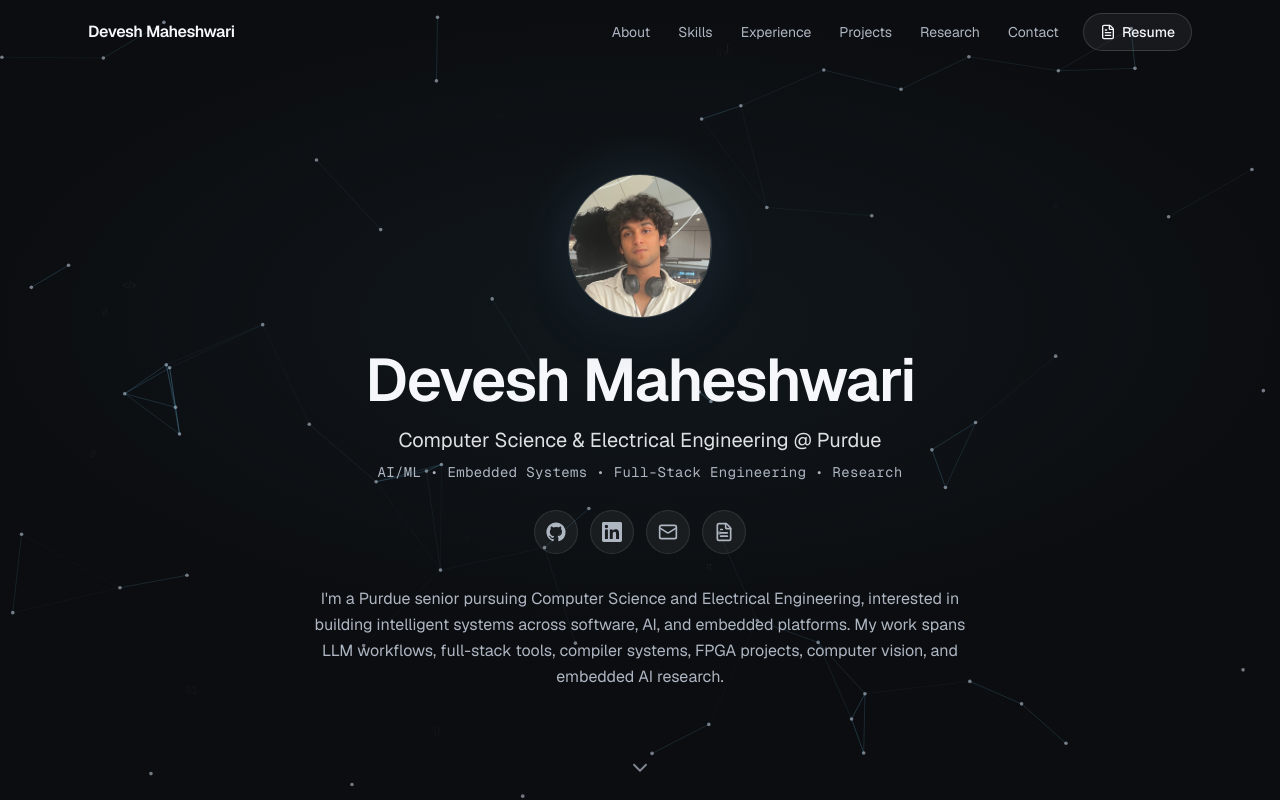
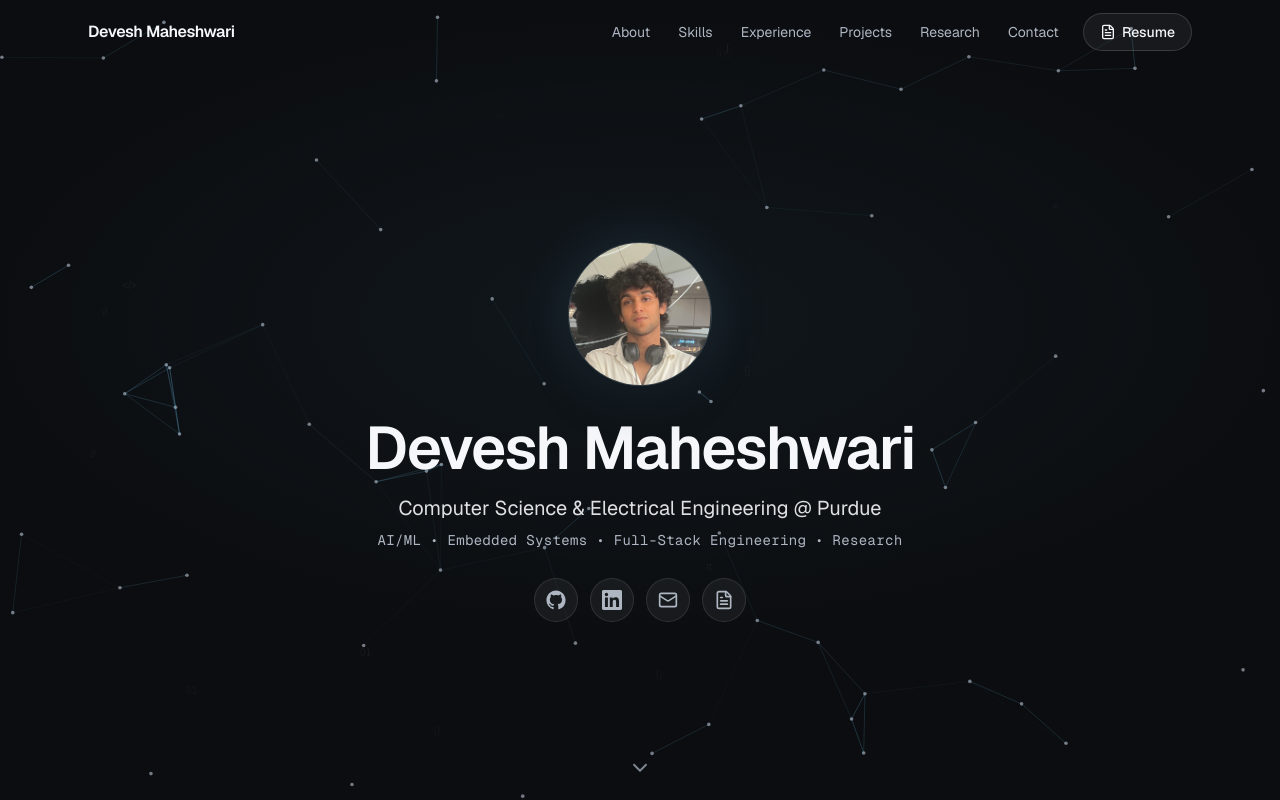
Before and after one commit to DeveshM7/DeveshM7.github.io, a Next.js app: page / in a window 1280 px wide. Shown: the top 800 px of the page. Built offline with nearby package versions, Linux system fonts and the light colour scheme.

Commit message:
Remove duplicate intro blurb from hero (covered by About section)

```diff
--- a/components/hero.tsx
+++ b/components/hero.tsx
@@ -98,19 +98,6 @@ export function Hero() {
             )
           })}
         </motion.div>
-
-        {/* Intro paragraph */}
-        <motion.p
-          initial={{ opacity: 0, y: reduce ? 0 : 20 }}
-          animate={{ opacity: 1, y: 0 }}
-          transition={{ duration: 0.6, delay: 0.44 }}
-          className="mt-8 max-w-2xl text-pretty leading-relaxed text-[#aeb6c2]"
-        >
-          I&apos;m a Purdue senior pursuing Computer Science and Electrical Engineering, interested
-          in building intelligent systems across software, AI, and embedded platforms. My work spans
-          LLM workflows, full-stack tools, compiler systems, FPGA projects, computer vision, and
-          embedded AI research.
-        </motion.p>
       </div>
 
       {/* Scroll indicator */}
```
